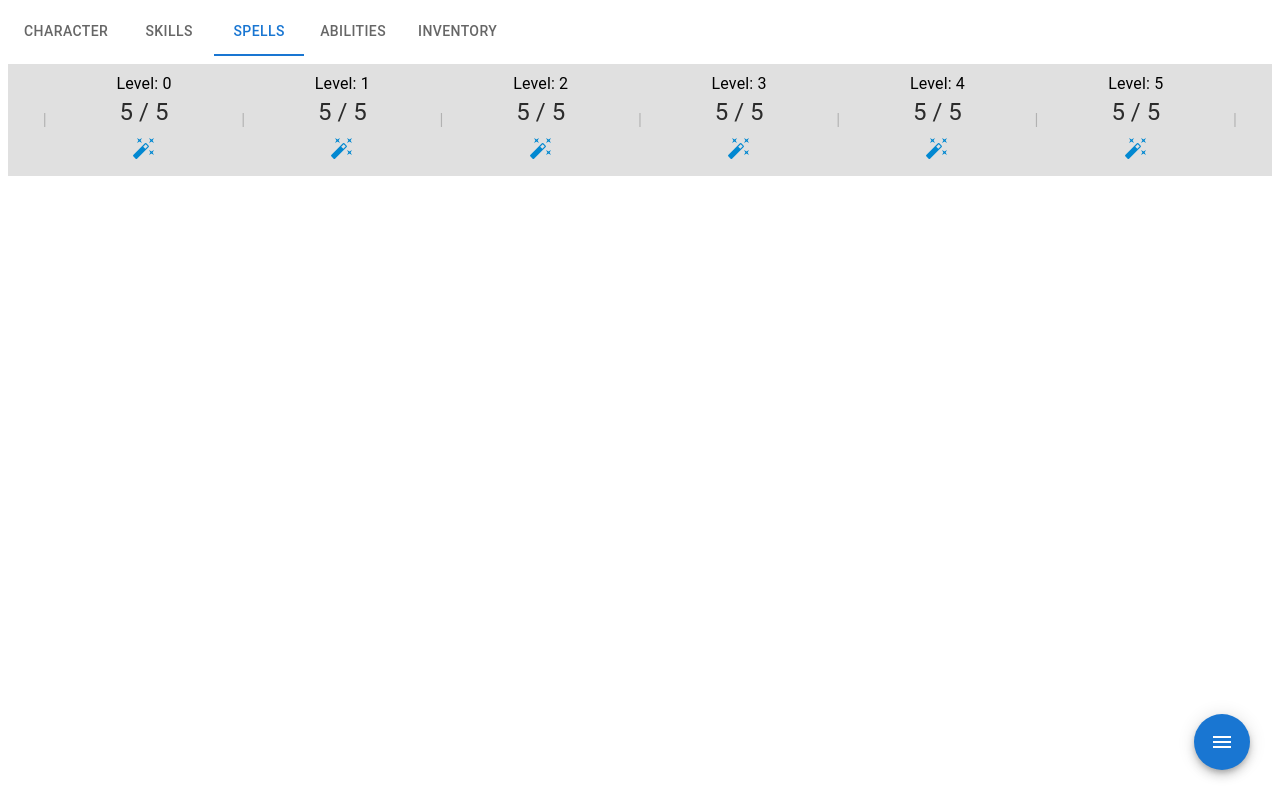
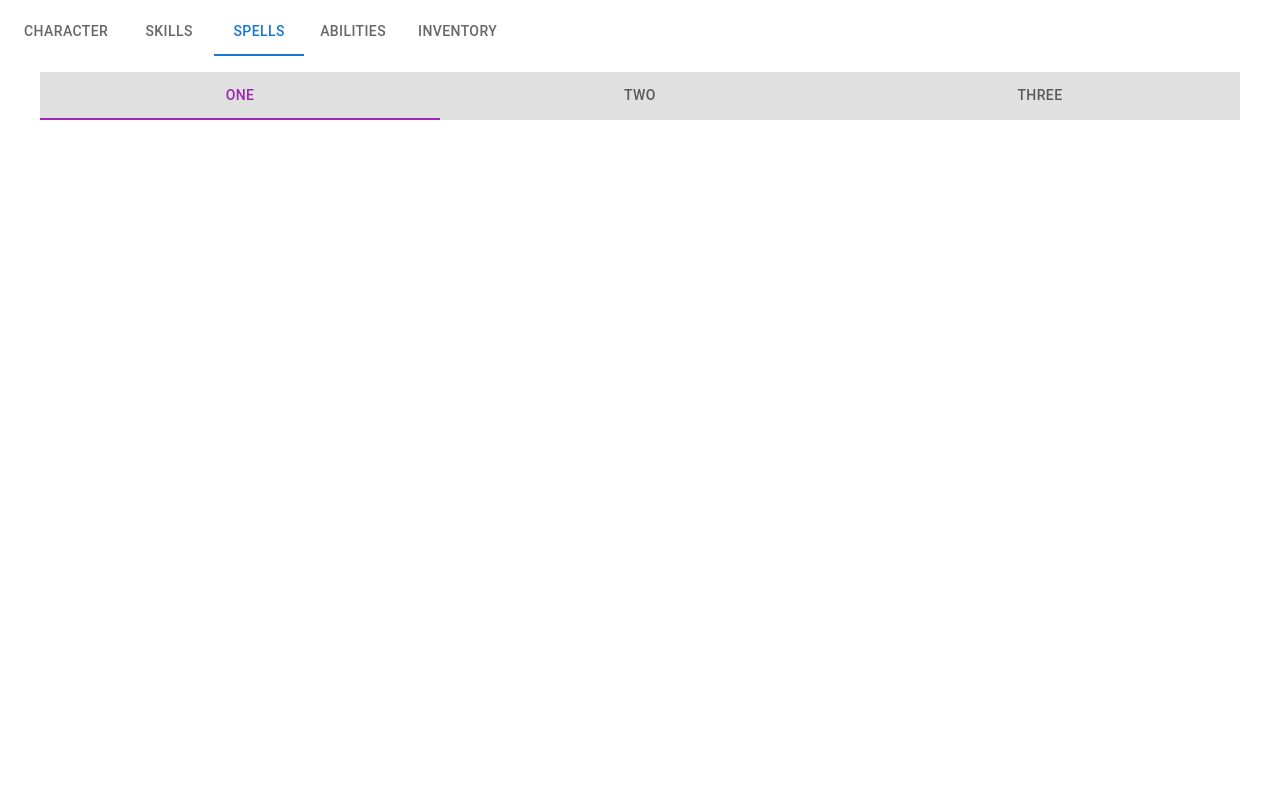
Before and after one commit to a-jennings/traska, a React (Create React App) app: page / in a window 1280 px wide. Both pictures are taken after a click on the tab "SPELLS". Built offline with nearby package versions, Linux system fonts and the light colour scheme; data requests are answered from the project's data file.

Commit message:
start making adjustements to spells

```diff
--- a/data/db.json
+++ b/data/db.json
@@ -130,67 +130,5 @@
       "weight": "1",
       "id": 1
     }
-  ],
-  "spellSlots": [
-    {
-      "id": 1,
-      "level": 0,
-      "maxSlots": 5,
-      "currentSlots": 5
-    },
-    {
-      "id": 2,
-      "level": 1,
-      "maxSlots": 5,
-      "currentSlots": 5
-    },
-    {
-      "id": 3,
-      "level": 2,
-      "maxSlots": 5,
-      "currentSlots": 5
-    },
-    {
-      "id": 4,
-      "level": 3,
-      "maxSlots": 5,
-      "currentSlots": 5
-    },
-    {
-      "id": 5,
-      "level": 4,
-      "maxSlots": 5,
-      "currentSlots": 5
-    },
-    {
-      "id": 6,
-      "level": 5,
-      "maxSlots": 5,
-      "currentSlots": 5
-    },
-    {
-      "id": 7,
-      "level": 6,
-      "maxSlots": 0,
-      "currentSlots": 0
-    },
-    {
-      "id": 8,
-      "level": 7,
-      "maxSlots": 0,
-      "currentSlots": 0
-    },
-    {
-      "id": 9,
-      "level": 8,
-      "maxSlots": 0,
-      "currentSlots": 0
-    },
-    {
-      "id": 10,
-      "level": 9,
-      "maxSlots": 0,
-      "currentSlots": 0
-    }
   ]
 }
--- a/src/pages/Spells/Spells.tsx
+++ b/src/pages/Spells/Spells.tsx
@@ -3,29 +3,39 @@ import { SpellHeader } from "./SpellHeader/SpellHeader";
 import { SpellMenu } from "./SpellMenu/SpellMenu";
 import axios from "axios";
 import { SpellSlot } from "../../types";
+import { Tabs, Tab, useTheme, Box } from "@mui/material";
 
 axios.defaults.headers.common["Access-Control-Allow-Origin"] = "*";
 axios.defaults.headers.common["Access-Control-Allow-Methods"] =
   "GET,PUT,POST,DELETE,PATCH,OPTIONS";
 
 export function Spells(): ReactElement {
-  const [data, setData] = useState<Array<SpellSlot>>();
+  const [activeTab, setActiveTab] = useState(0);
+  const theme = useTheme();
 
-  useEffect(() => {
-    axios
-      .get("http://localhost:3001/spellSlots")
-      .then((res: { data: Array<SpellSlot> }) => setData(res.data))
-      .catch((error) => console.log(error));
-  }, []);
+  const tabStyles = {
+    backgroundColor: theme.palette.grey[300],
+  };
 
-  if (!data) {
-    return <></>;
-  }
+  const handleChange = (event: React.SyntheticEvent, newValue: number) => {
+    setActiveTab(newValue);
+  };
 
   return (
     <>
-      <SpellHeader data={data} setData={setData} />
-      <SpellMenu data={data} setData={setData} />
+      <Box mt={2} px={4}>
+        <Tabs
+          variant="fullWidth"
+          onChange={handleChange}
+          value={activeTab}
+          indicatorColor="secondary"
+          textColor="secondary"
+        >
+          <Tab label="One" sx={tabStyles} />
+          <Tab label="Two" sx={tabStyles} />
+          <Tab label="Three" sx={tabStyles} />
+        </Tabs>
+      </Box>
     </>
   );
 }
```
